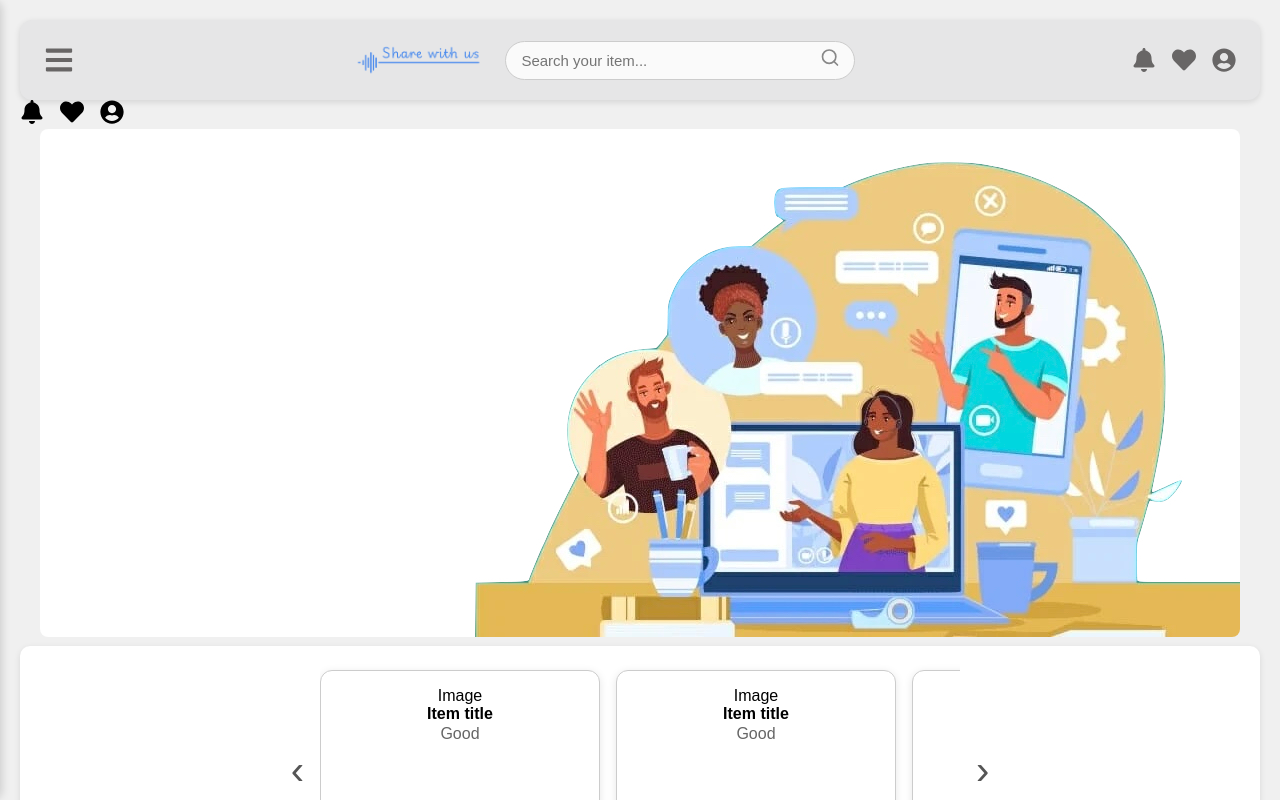
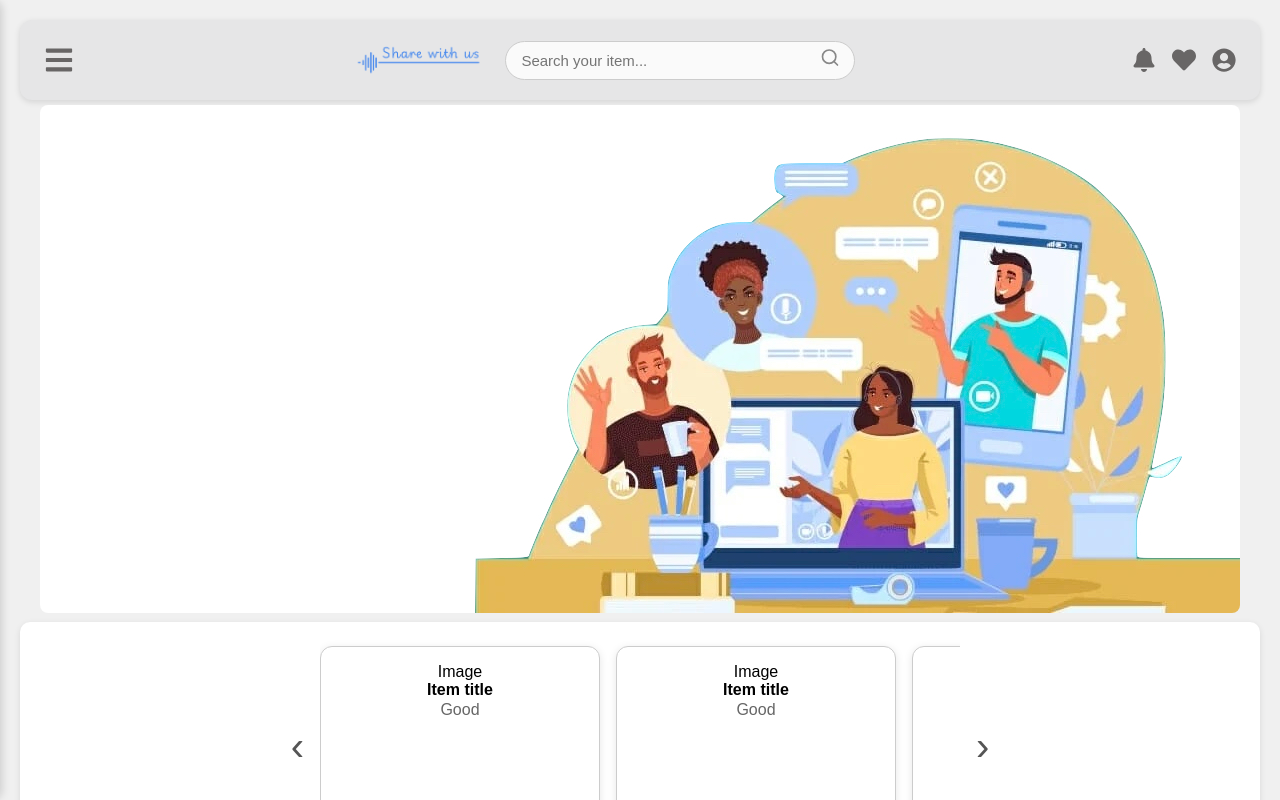
Before and after one commit to HackYourFutureProjects/c51-final-project-group-A, a React (Vite) app in the folder client/: page / in a window 1280 px wide. Shown: the top 800 px of the page. Built offline with nearby package versions, Linux system fonts and the light colour scheme.

Commit message:
Fix prettier issues

```diff
--- a/client/src/components/Header.jsx
+++ b/client/src/components/Header.jsx
@@ -34,19 +34,14 @@ const Header = ({ searchItem, setSearchItem }) => {
         <div className="header-right">
           <FaBell className="header-icon" />
           <FaHeart className="header-icon" />
-          <FaUserCircle className="header-icon" />
+          <FaUserCircle
+            className="header-icon"
+            onClick={() => navigate("/auth")}
+          />
         </div>
       </div>
       <div className="search-bar-wrapper">
         <SearchBar searchItem={searchItem} setSearchItem={setSearchItem} />
-      </div>
-      <div className="header-right">
-        <FaBell className="header-icon" />
-        <FaHeart className="header-icon" />
-        <FaUserCircle
-          className="header-icon"
-          onClick={() => navigate("/auth")}
-        />
       </div>
     </>
   );
```
